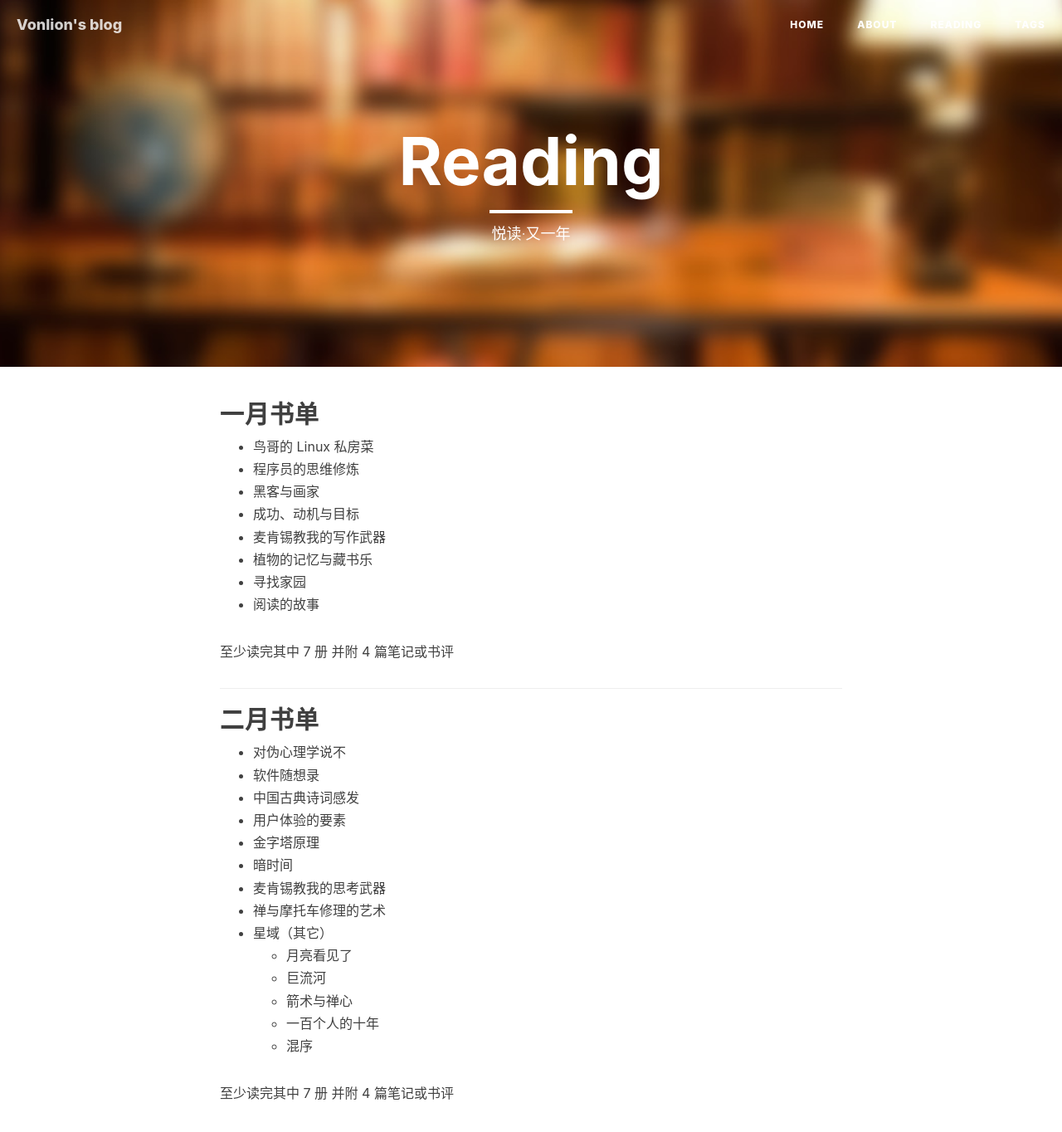
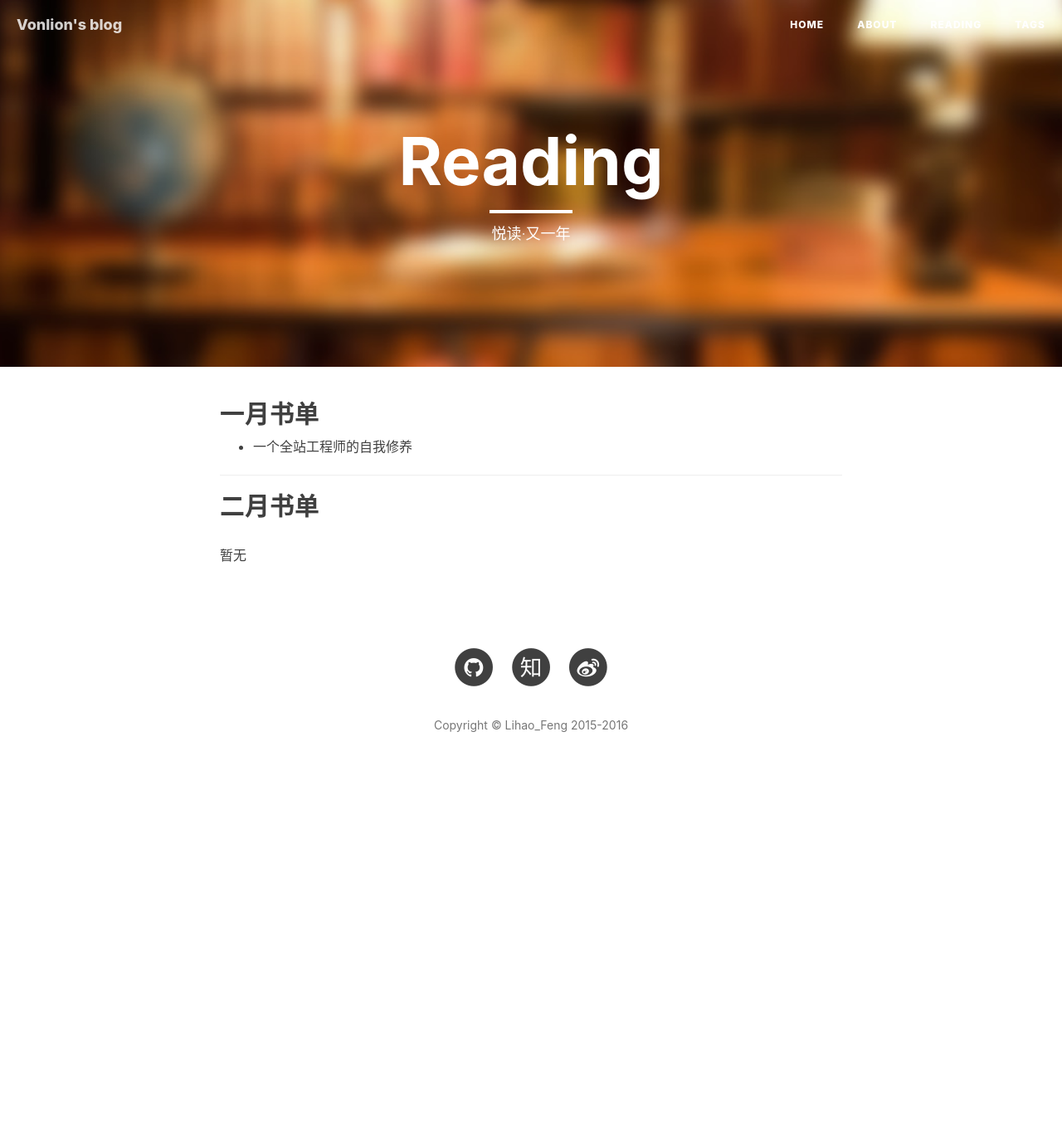
Before and after one commit to lihaof/lihaof.github.io, a Jekyll site: the page built from lists.md, in a window 1280 px wide and 1400 px high. Shown: the top 1364 px of the window at 83% size. Built offline with Jekyll 4.4.1, drawn with Linux system fonts in a browser that asks for light colours; nearby versions of some CDN libraries; comment, search, counter and statistics services are not loaded.

Commit message:
no message

```diff
--- a/lists.md
+++ b/lists.md
@@ -7,35 +7,10 @@ header-img: "img/sky.jpg"
 
 ## 一月书单
 
-* 鸟哥的 Linux 私房菜
-* 程序员的思维修炼
-* 黑客与画家
-* 成功、动机与目标
-* 麦肯锡教我的写作武器
-* 植物的记忆与藏书乐
-* 寻找家园
-* 阅读的故事
-
-至少读完其中 7 册 并附 4 篇笔记或书评
+* 一个全站工程师的自我修养
 
 ***
 
 ## 二月书单
 
-* 对伪心理学说不
-* 软件随想录
-* 中国古典诗词感发
-* 用户体验的要素
-* 金字塔原理
-* 暗时间
-* 麦肯锡教我的思考武器
-* 禅与摩托车修理的艺术
-* 星域（其它）
-  * 月亮看见了
-  * 巨流河
-  * 箭术与禅心
-  * 一百个人的十年
-  * 混序
-
-
-至少读完其中 7 册 并附 4 篇笔记或书评
+暂无
```
